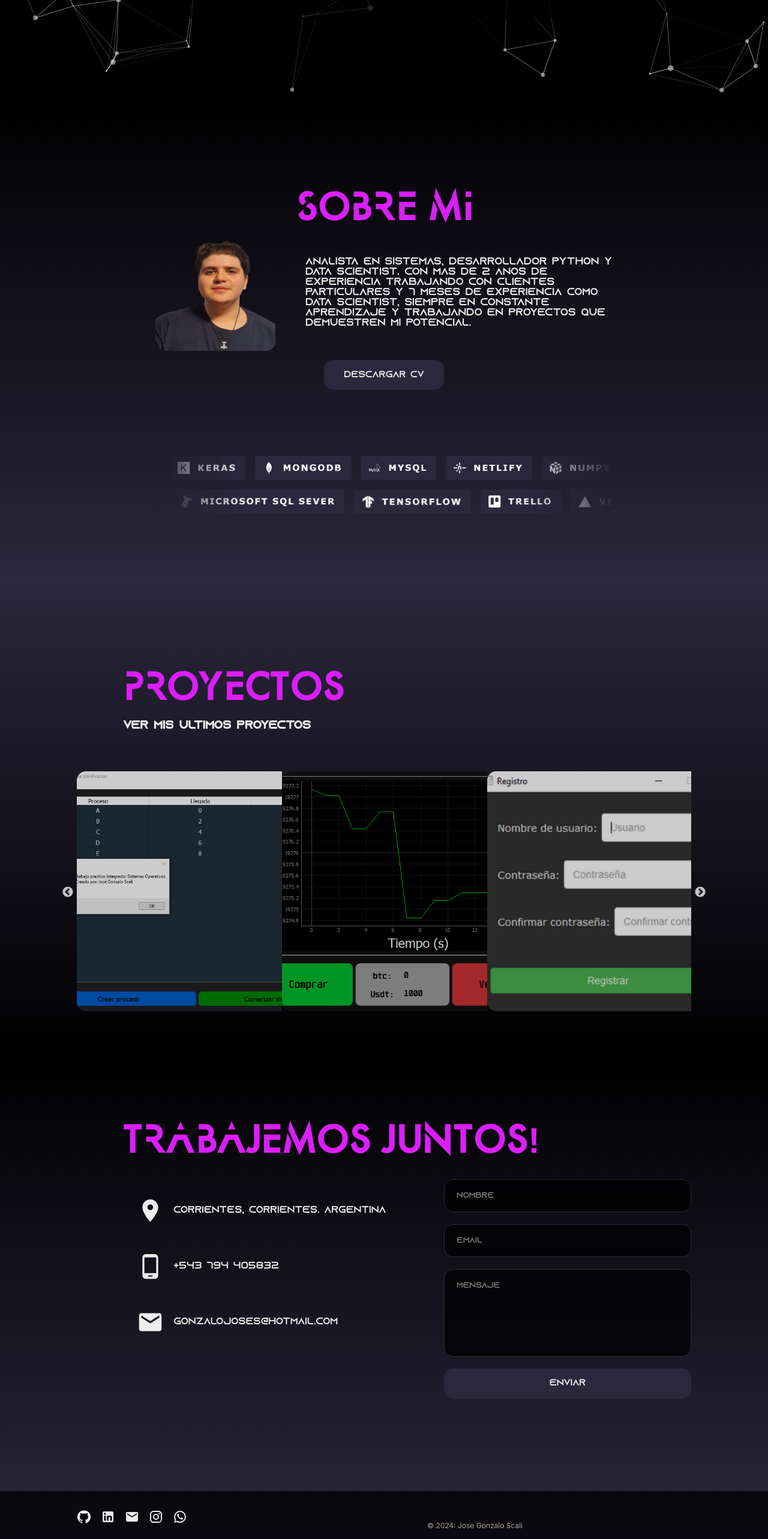
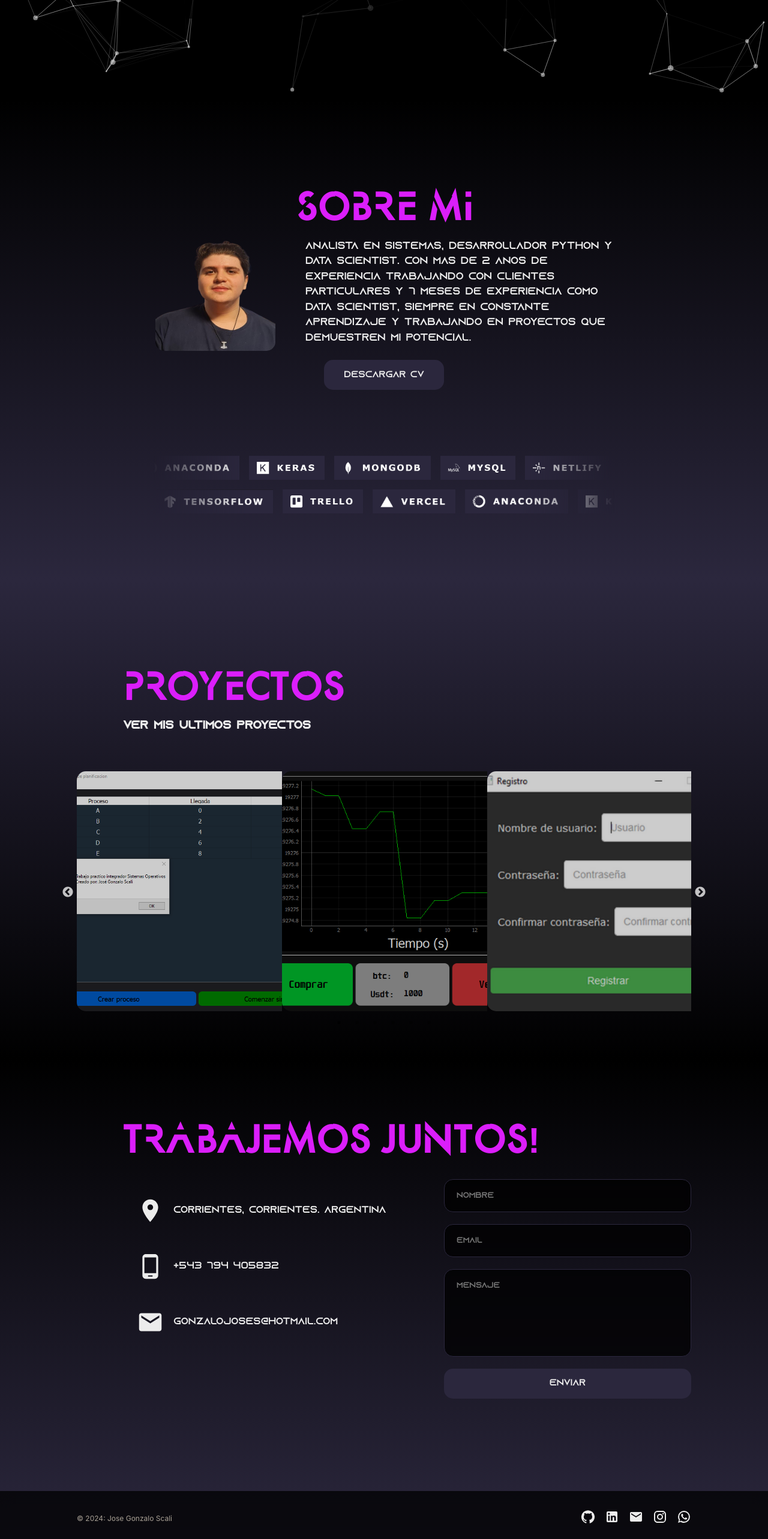
Before and after one commit to GonziFlowReloaded/portfolio, a React (Vite) app in the folder gonzo/: page / in a window 1280 px wide. Shown: the part 634-3200 px from the top of the page at 60% size. Built offline with nearby package versions, Linux system fonts and the light colour scheme.

Commit message:
footer + about + slider update

```diff
--- a/gonzo/src/components/About/about.module.css
+++ b/gonzo/src/components/About/about.module.css
@@ -117,6 +117,7 @@
 .text {
   font-family: "Azonix", sans-serif;
   font-size: 17px;
+  line-height: 1.5;
 }
 
 .buttonContainer {
--- a/gonzo/src/components/Footer/Footer.jsx
+++ b/gonzo/src/components/Footer/Footer.jsx
@@ -18,6 +18,9 @@ const Footer = () => {
   return (
     <footer className={styles.footer}>
       <div className={styles.container}>
+        <div className={styles.dataContainer}>
+          &copy; {new Date().getFullYear()}: Jose Gonzalo Scali
+        </div>
         <div className={styles.linkContainer}>
           <a href={links.github}>
             <GitHubIcon className={styles.icon} />
@@ -35,9 +38,6 @@ const Footer = () => {
             <WhatsAppIcon className={styles.icon} />
           </a>
         </div>
-        <div className={styles.dataContainer}>
-          &copy; {new Date().getFullYear()}: Jose Gonzalo Scali
-        </div>
       </div>
     </footer>
   );
--- a/gonzo/src/components/Footer/footer.module.css
+++ b/gonzo/src/components/Footer/footer.module.css
@@ -30,6 +30,8 @@
 
 .container {
   display: flex;
+  justify-content: space-between;
+  align-items: center;
   width: 80%;
   margin: 0 auto;
 }
@@ -52,8 +54,6 @@
 
 .dataContainer {
   font-size: 12px;
-  margin-top: 50px;
-  margin-left: 400px;
   color: rgb(168, 160, 149);
   font-family: "Proxima Nova", -apple-system, Roboto, Arial, sans-serif;
 }
@@ -63,17 +63,17 @@
     display: flex;
     justify-content: center;
     align-content: center;
-    flex-direction: column;
+    flex-direction: column-reverse;
     height: 90px;
   }
 
   .linkContainer {
+    margin-top: 10px;
     height: 20px;
     gap: 2rem;
   }
 
   .dataContainer {
     margin-top: 25px;
-    margin-left: 80px;
   }
 }
--- a/gonzo/src/components/Slider/slider.module.css
+++ b/gonzo/src/components/Slider/slider.module.css
@@ -36,11 +36,11 @@
 }
 
 .slide:first-child {
-  animation: 35s slideToLeft infinite linear;
+  animation: 200s slideToLeft infinite linear;
 }
 
 .slide:last-child {
-  animation: 35s slideToRight infinite linear;
+  animation: 200s slideToRight infinite linear;
 }
 
 .image {
```
